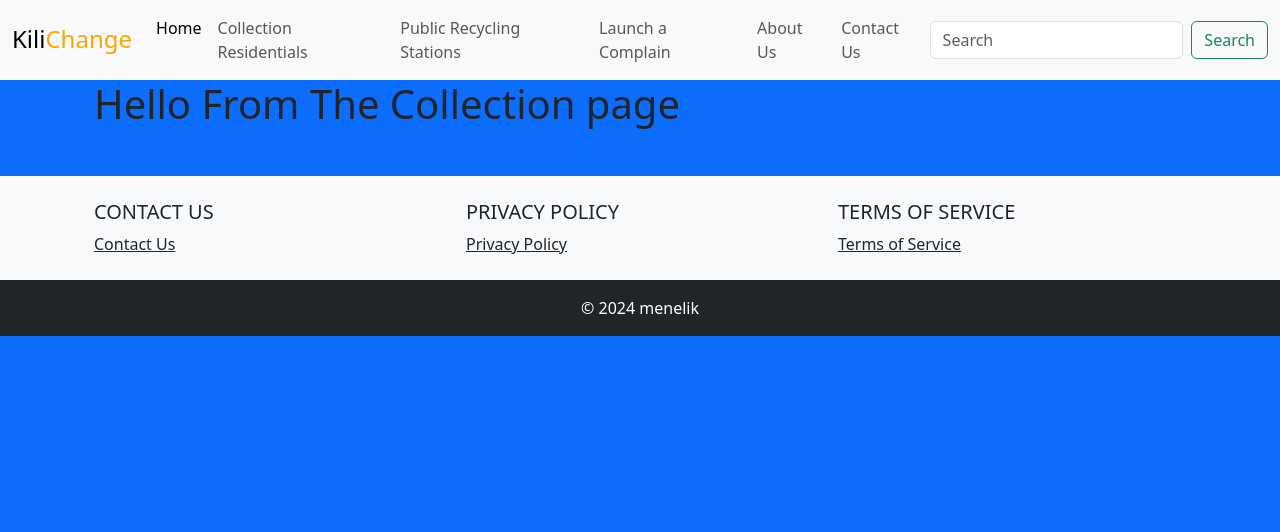
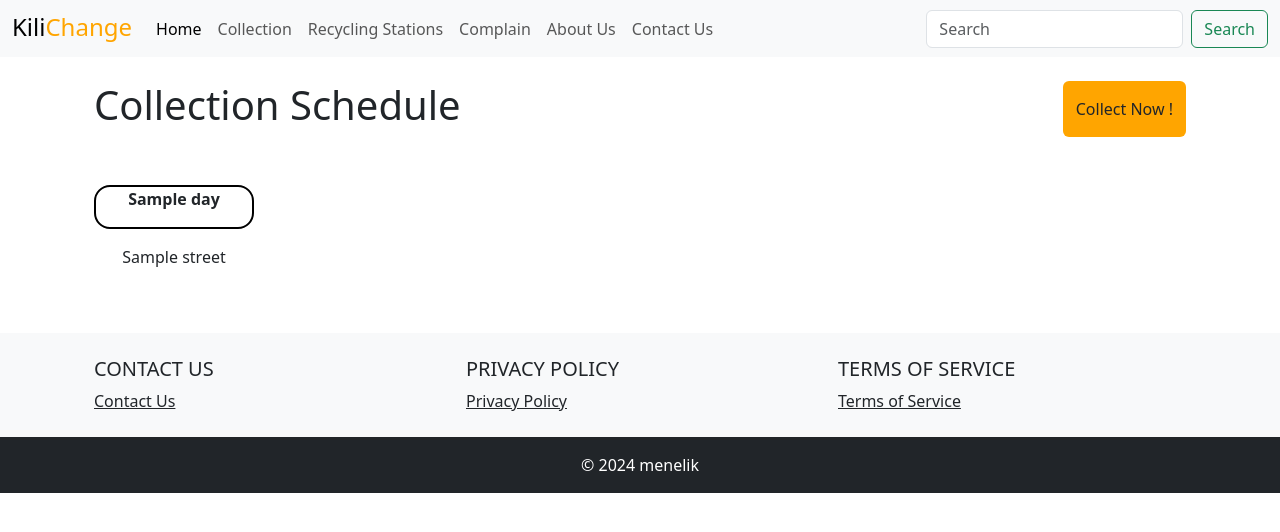
Before and after one commit to ahmednule/Menelik, a Python web app: template home/templates/home/collection.html in a window 1280 px wide. Shown: the top 532 px of the page. Run offline with Jinja, Linux system fonts and the light colour scheme; the template is opened without the code that fills it: most values are stand-ins (such as "Sample title", 1, 10 or a date in 2020); some libraries are stand-ins or nearby versions.

Commit message:
trash collection page

```diff
--- a/home/templates/home/base.html
+++ b/home/templates/home/base.html
@@ -3,6 +3,7 @@
   <head>
     <meta charset="utf-8">
     <meta name="viewport" content="width=device-width, initial-scale=1">
+    <link rel="stylesheet" href="https://stackpath.bootstrapcdn.com/bootstrap/4.5.2/css/bootstrap.min.css">
     <title>kiliChange</title>
     <link href="https://cdn.jsdelivr.net/npm/bootstrap@5.3.3/dist/css/bootstrap.min.css" rel="stylesheet" integrity="sha384-QWTKZyjpPEjISv5WaRU9OFeRpok6YctnYmDr5pNlyT2bRjXh0JMhjY6hW+ALEwIH" crossorigin="anonymous">
   </head>
@@ -13,7 +14,7 @@
     width:100%;
  }
 </style>
-  <body class="bg-primary text-opacity-25">
+  <body class="text-opacity-25">
     <nav class="navbar navbar-expand-lg bg-light">
         <div class="container-fluid">
           <button class="navbar-toggler" type="button" data-bs-toggle="collapse" data-bs-target="#navbarTogglerDemo03" aria-controls="navbarTogglerDemo03" aria-expanded="false" aria-label="Toggle navigation">
@@ -22,19 +23,19 @@
           <a class="navbar-brand" href="/">
             <span class="h4" style="color: black;">Kili</span><span class="h4" style="color: orange;">Change</span>
           </a>
-          <div class="collapse navbar-collapse" id="navbarTogglerDemo03">
+          <div class="collapse navbar-collapse" id="navbarTogglerDemo03" >
             <ul class="navbar-nav me-auto mb-2 mb-lg-0">
               <li class="nav-item">
                 <a class="nav-link active" aria-current="page" href="/">Home</a>
               </li>
               <li class="nav-item">
-                <a class="nav-link" href="/collection">Collection Residentials</a>
+                <a class="nav-link" href="/collection">Collection</a>
               </li>
               <li class="nav-item">
-                <a class="nav-link" href="/recycle">Public Recycling Stations</a>
+                <a class="nav-link" href="/recycle">Recycling Stations</a>
               </li>
               <li class="nav-item">
-                <a class="nav-link" href="/blog">Launch a Complain</a>
+                <a class="nav-link" href="/blog">Complain</a>
               </li>
               <li class="nav-item">
                 <a class="nav-link" href="/about">About Us</a>
@@ -55,6 +56,9 @@
     {%endblock%}
    </div>
     <script src="https://cdn.jsdelivr.net/npm/bootstrap@5.3.3/dist/js/bootstrap.bundle.min.js" integrity="sha384-YvpcrYf0tY3lHB60NNkmXc5s9fDVZLESaAA55NDzOxhy9GkcIdslK1eN7N6jIeHz" crossorigin="anonymous"></script>
+    <script src="https://code.jquery.com/jquery-3.5.1.slim.min.js"></script>
+    <script src="https://cdn.jsdelivr.net/npm/@popperjs/core@2.5.3/dist/umd/popper.min.js"></script>
+    <script src="https://stackpath.bootstrapcdn.com/bootstrap/4.5.2/js/bootstrap.min.js"></script>
   </body>
   <footer class="bg-light text-center text-lg-start mt-5">
     <div class="container p-4">
--- a/home/templates/home/collection.html
+++ b/home/templates/home/collection.html
@@ -1,6 +1,51 @@
 {% extends "home/base.html" %}
 {% block content%}
-<div class="container">
-  <h1>Hello From The Collection page</h1>
+
+<div class="container mt-4">
+      <div class="">
+          <div class="modal fade" id="myModal">
+              <div class="modal-dialog">
+                  <div class="modal-content">
+
+                      <div class="modal-header">
+                          <h4 class="modal-title">Trash Collection Form</h4>
+                          <button type="button" class="close" data-dismiss="modal">&times;</button>
+                      </div>
+
+                      <div class="modal-body">
+                          {% include "home/trash_collection_form.html" %}
+                      </div>
+
+                      <div class="modal-footer">
+                          <button type="button" class="btn btn-danger" data-dismiss="modal">Close</button>
+                      </div>
+
+                  </div>
+              </div>
+          </div>
+      <div>
+    <div class='d-flex justify-content-between mb-5'>
+      <h1>Collection Schedule</h1>
+      <button type="button" class="btn" data-toggle="modal" data-target="#myModal" style='background-color: orange;'>
+        Collect Now !
+    </button>
+    </div>
+    <div class='d-flex justify-content-between'>
+      {% for schedule in week_schedule%}
+        <div class="">
+          <span class='d-flex justify-content-center align-items-center'style='border:2px solid black; border-radius: 1rem; width:10rem'>
+            <p style='font-weight:bold'>{{ schedule.day }}</p>
+          </span>
+            {% for street in schedule.streets %}
+              <span class='d-flex justify-content-center mt-3'>
+                <p> {{ street }}</p>
+              </span>
+            {% endfor %}
+        </div>
+      {% endfor %}
+
+    </div>
+  </div>
+  </div>
 </div>
 {% endblock %}
--- /dev/null
+++ b/home/templates/home/trash_collection_form.html
@@ -0,0 +1,21 @@
+<div>
+    <form method="post">
+        <div class="form-group">
+            <label for="id_first_name">First Name</label>
+            <input type="text" class="form-control" id="id_first_name" name="first_name" maxlength="30" required>
+        </div>
+        <div class="form-group">
+            <label for="id_last_name">Last Name</label>
+            <input type="text" class="form-control" id="id_last_name" name="last_name" maxlength="30" required>
+        </div>
+        <div class="form-group">
+            <label for="id_street">Street Address</label>
+            <input type="text" class="form-control" id="id_street" name="street" maxlength="100" required>
+        </div>
+        <div class="form-group">
+            <label for="id_phone">Phone Number</label>
+            <input type="text" class="form-control" id="id_phone" name="phone" maxlength="15" required>
+        </div>
+        <button type="submit" class="btn btn-primary">Submit</button>
+    </form>
+</div>
```
Also changed, not shown: home/views.py (+35 -1 lines).
